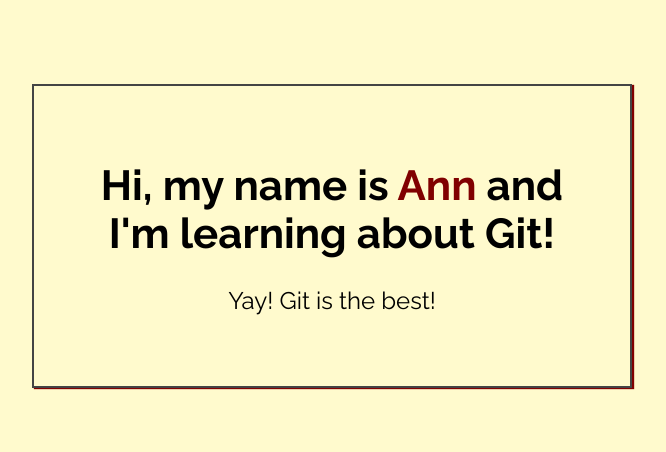
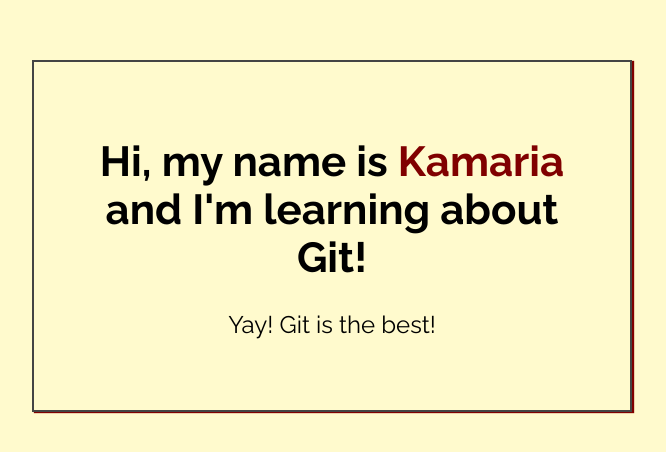
Before and after one commit to KamariaA/My-First-Repo, a plain HTML site: page index.html in a window 1280 px wide. Shown: the part 164-616 px from the top of the page, without its empty margins (308-974 px from the left). Drawn offline with Linux system fonts and the light colour scheme.

Commit message:
Added name to index.html

```diff
--- a/index.html
+++ b/index.html
@@ -14,7 +14,7 @@
 <body>
 
     <div class="greeting">
-        <h1>Hi, my name is <span class="highlight">Ann</span> and I'm learning about Git! </h1>
+        <h1>Hi, my name is <span class="highlight">Kamaria</span> and I'm learning about Git! </h1>
 
         <p>Yay! Git is the best!</p>
     </div>
```
